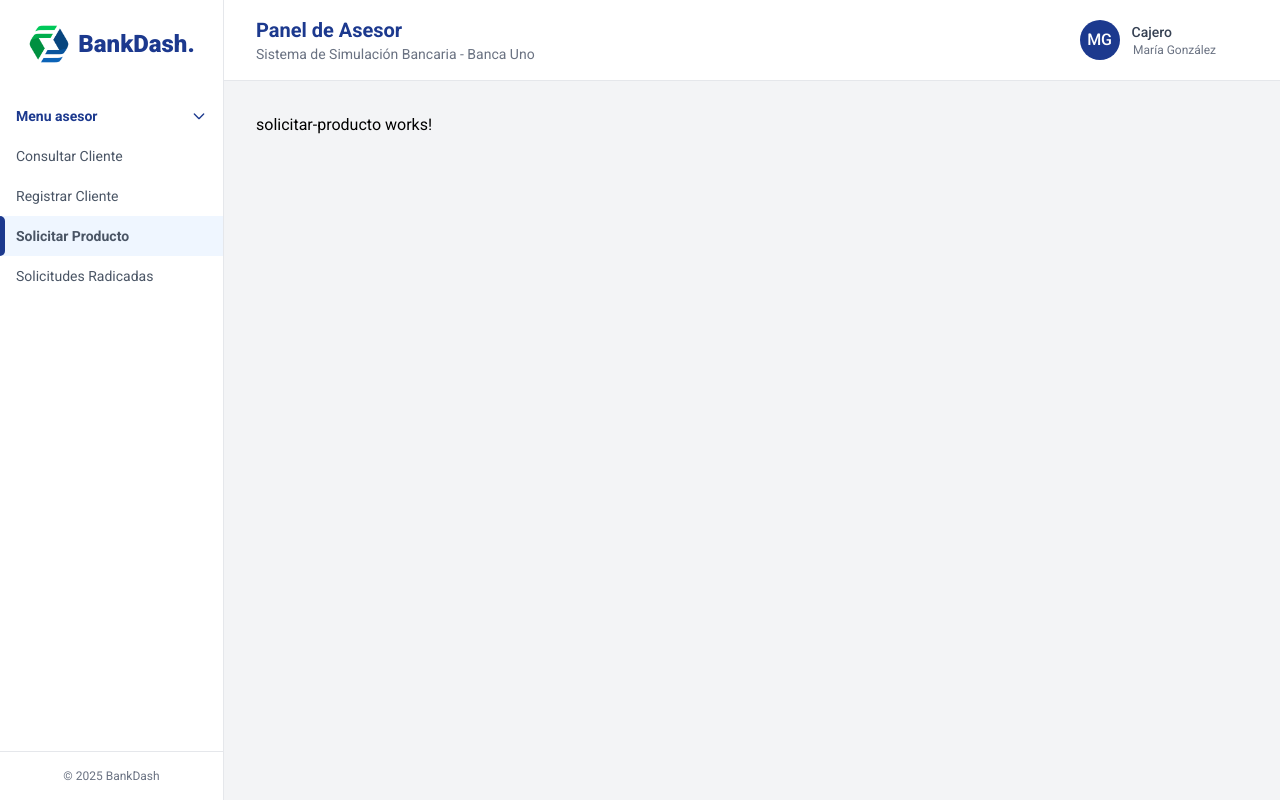
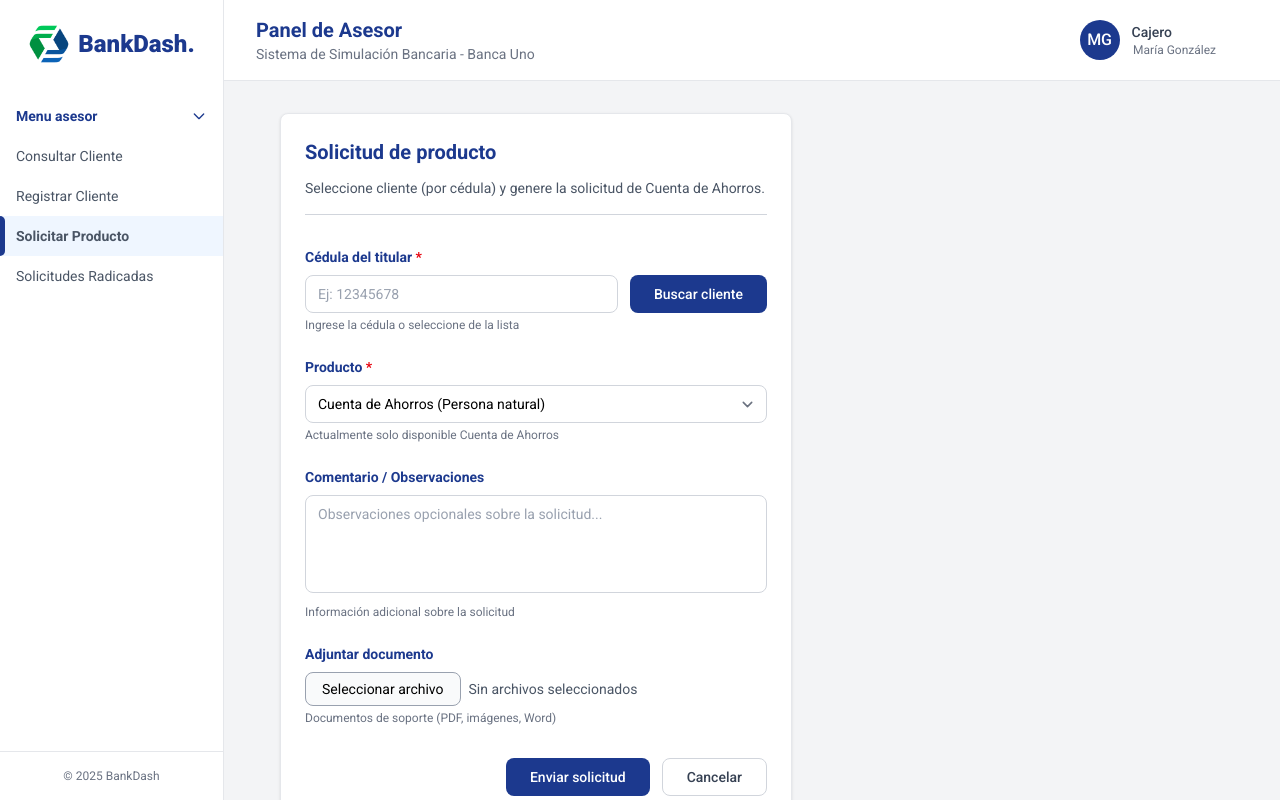
Before and after one commit to pacheco333/Banca_Frontend, an Angular app: page /asesor/solicitar-producto in a window 1280 px wide. Built offline with nearby package versions, Linux system fonts and the light colour scheme.

Commit message:
Panel solicitar producto actualizado

```diff
--- a/src/app/features/asesor/asesor.routes.ts
+++ b/src/app/features/asesor/asesor.routes.ts
@@ -15,41 +15,9 @@ export const ASESOR_ROUTES: Routes = [
         path: 'solicitar-producto',
         loadComponent: () =>
           import('./components/solicitar-producto/solicitar-producto.component').then(
-            (m) => m.SolicitarProducto
+            (m) => m.SolicitarProductoComponent
           ),
       }
     ]
   }
 ];
-
-// import { Routes } from '@angular/router';
-// import { AsesorLayoutComponent } from './layout/asesor-layout.component';
-
-// export const ASESOR_ROUTES: Routes = [
-//   {
-//     path: '',
-//     component: AsesorLayoutComponent,
-//     children: [
-//       {
-//         path: '',
-//         redirectTo: 'consultar-cliente',
-//         pathMatch: 'full',
-//       },
-//       {
-//         path: 'consultar-cliente',
-//         loadComponent: () =>
-//           import('./components/consultar-cliente/consultar-cliente.component').then(
-//             (m) => m.ConsultarClienteComponent
-//           ),
-//       },
-//       {
-//         path: 'registrar-cliente',
-//         loadComponent: () =>
-//           import('./components/registrar-cliente/registrar-cliente.component').then(
-//             (m) => m.RegistrarClienteComponent
-//           ),
-//       },
-//       // Aquí agregarás más rutas después
-//     ],
-//   },
-// ];
--- a/src/app/features/asesor/components/solicitar-producto/solicitar-producto.component.html
+++ b/src/app/features/asesor/components/solicitar-producto/solicitar-producto.component.html
@@ -1 +1,109 @@
-<p>solicitar-producto works!</p>
+<!-- Formulario de solicitud de producto -->
+<div class="bg-white rounded-lg shadow-sm border border-gray-200 w-full max-w-lg p-6 mb-6 ml-6">
+  <h2 class="text-lg md:text-xl font-bold text-blue-900 mb-3">Solicitud de producto</h2>
+  <p class="text-sm text-gray-600 mb-4">
+    Seleccione cliente (por cédula) y genere la solicitud de Cuenta de Ahorros.
+  </p>
+
+  <hr class="border-t border-gray-300 mt-1 mb-8" />
+
+  <form (ngSubmit)="enviarSolicitud()">
+    <!-- Cédula del titular -->
+    <div class="mb-6">
+      <label class="block text-sm font-semibold text-blue-900 mb-2">
+        Cédula del titular <span class="text-red-600">*</span>
+      </label>
+      <div class="flex flex-col sm:flex-row gap-3">
+        <input
+          type="text"
+          [(ngModel)]="cedula"
+          name="cedula"
+          placeholder="Ej: 12345678"
+          class="flex-1 px-3 py-2 border border-gray-300 rounded-lg text-sm focus:ring-2 focus:ring-blue-500 focus:border-transparent placeholder-gray-400"
+        />
+        <button
+          type="button"
+          (click)="buscarCliente()"
+          class="px-6 py-2 bg-blue-900 text-white rounded-lg hover:bg-blue-700 transition-colors text-sm font-medium"
+        >
+          Buscar cliente
+        </button>
+      </div>
+      <p class="text-xs text-gray-500 mt-1">Ingrese la cédula o seleccione de la lista</p>
+    </div>
+
+    <!-- Producto -->
+    <div class="mb-6">
+      <label class="block text-sm font-semibold text-blue-900 mb-2">
+        Producto <span class="text-red-600">*</span>
+      </label>
+      <select
+        [(ngModel)]="producto"
+        name="producto"
+        class="w-full px-3 py-2 border border-gray-300 rounded-lg text-sm focus:ring-2 focus:ring-blue-500 focus:border-transparent bg-white"
+      >
+        <option value="Cuenta de Ahorros (Persona natural)">Cuenta de Ahorros (Persona natural)</option>
+      </select>
+      <p class="text-xs text-gray-500 mt-1">Actualmente solo disponible Cuenta de Ahorros</p>
+    </div>
+
+    <!-- Comentario / Observaciones -->
+    <div class="mb-6">
+      <label class="block text-sm font-semibold text-blue-900 mb-2">
+        Comentario / Observaciones
+      </label>
+      <textarea
+        [(ngModel)]="comentario"
+        name="comentario"
+        placeholder="Observaciones opcionales sobre la solicitud..."
+        rows="4"
+        class="w-full px-3 py-2 border border-gray-300 rounded-lg text-sm focus:ring-2 focus:ring-blue-500 focus:border-transparent resize-none placeholder-gray-400"
+      ></textarea>
+      <p class="text-xs text-gray-500 mt-1">Información adicional sobre la solicitud</p>
+    </div>
+
+    <!-- Adjuntar documento -->
+    <div class="mb-6">
+      <label class="block text-sm font-semibold text-blue-900 mb-2">
+        Adjuntar documento
+      </label>
+      <div class="flex flex-col sm:flex-row items-start sm:items-center gap-2">
+        <input
+          type="file"
+          (change)="onFileSelected($event)"
+          #fileInput
+          class="hidden"
+          accept=".pdf,.jpg,.jpeg,.png,.doc,.docx"
+        />
+        <button
+          type="button"
+          (click)="fileInput.click()"
+          class="px-4 py-1.5 border border-gray-400 rounded-lg text-sm bg-gray-50 hover:bg-gray-100 transition-colors"
+        >
+          Seleccionar archivo
+        </button>
+        <span class="text-sm text-gray-600">
+          {{ archivoSeleccionado ? archivoSeleccionado : 'Sin archivos seleccionados' }}
+        </span>
+      </div>
+      <p class="text-xs text-gray-500 mt-1">Documentos de soporte (PDF, imágenes, Word)</p>
+    </div>
+
+    <!-- Botones -->
+    <div class="flex justify-end gap-3 mt-8">
+      <button
+        type="submit"
+        class="px-6 py-2 bg-blue-900 text-white rounded-lg hover:bg-blue-700 transition-colors text-sm font-medium"
+      >
+        Enviar solicitud
+      </button>
+      <button
+        type="button"
+        (click)="cancelar()"
+        class="px-6 py-2 border border-gray-300 text-gray-700 rounded-lg hover:bg-gray-50 transition-colors text-sm font-medium"
+      >
+        Cancelar
+      </button>
+    </div>
+  </form>
+</div>
--- a/src/app/features/asesor/components/solicitar-producto/solicitar-producto.component.ts
+++ b/src/app/features/asesor/components/solicitar-producto/solicitar-producto.component.ts
@@ -1,11 +1,86 @@
 import { Component } from '@angular/core';
+import { CommonModule } from '@angular/common';
+import { FormsModule } from '@angular/forms';
+import { SolicitudService } from '../../services/solicitud.service';
 
 @Component({
   selector: 'app-solicitar-producto',
-  imports: [],
+  standalone: true,
+  imports: [CommonModule, FormsModule],
   templateUrl: './solicitar-producto.component.html',
   styleUrl: './solicitar-producto.component.css'
 })
-export class SolicitarProducto {
+export class SolicitarProductoComponent {
+  cedula: string = '';
+  producto: string = 'Cuenta de Ahorros (Persona natural)';
+  comentario: string = '';
+  archivoSeleccionado: string = '';
+  archivoFile: File | null = null;
 
+  constructor(private solicitudService: SolicitudService) {}
+
+  buscarCliente(): void {
+    if (this.cedula.trim()) {
+      console.log('Buscando cliente con cédula:', this.cedula);
+      this.solicitudService.buscarCliente(this.cedula).subscribe({
+        next: (cliente) => {
+          console.log('Cliente encontrado:', cliente);
+          alert(`Cliente encontrado: ${cliente.nombre} ${cliente.apellido}`);
+        },
+        error: (error) => {
+          console.error('Error al buscar cliente:', error);
+        }
+      });
+    } else {
+      alert('Por favor ingrese una cédula');
+    }
+  }
+
+  onFileSelected(event: Event): void {
+    const input = event.target as HTMLInputElement;
+    if (input.files && input.files.length > 0) {
+      this.archivoFile = input.files[0];
+      this.archivoSeleccionado = input.files[0].name;
+    }
+  }
+
+  enviarSolicitud(): void {
+    if (!this.cedula.trim()) {
+      alert('Por favor ingrese la cédula del titular');
+      return;
+    }
+
+    const solicitud = {
+      cedula: this.cedula,
+      producto: this.producto,
+      comentario: this.comentario,
+      archivo: this.archivoFile
+    };
+
+    console.log('Enviando solicitud:', solicitud);
+
+    this.solicitudService.enviarSolicitud(solicitud).subscribe({
+      next: (response) => {
+        console.log('Solicitud enviada exitosamente:', response);
+        alert('Solicitud enviada exitosamente');
+        this.limpiarFormulario();
+      },
+      error: (error) => {
+        console.error('Error al enviar solicitud:', error);
+        alert('Error al enviar la solicitud');
+      }
+    });
+  }
+
+  cancelar(): void {
+    this.limpiarFormulario();
+  }
+
+  private limpiarFormulario(): void {
+    this.cedula = '';
+    this.producto = 'Cuenta de Ahorros (Persona natural)';
+    this.comentario = '';
+    this.archivoSeleccionado = '';
+    this.archivoFile = null;
+  }
 }
--- a/src/app/features/asesor/layout/asesor-layout.component.ts
+++ b/src/app/features/asesor/layout/asesor-layout.component.ts
@@ -8,7 +8,7 @@ import { SidebarComponent } from '../../../shared/components/sidebar/sidebar.com
   standalone: true,
   imports: [RouterOutlet, SidebarComponent, HeaderComponent],
   template: `
-    <div class="flex min-h-screen bg-gray-100 overflow-hidden">
+    <div class="flex h-screen bg-gray-100 overflow-hidden">
       <!-- Sidebar -->
       <app-sidebar [menuItems]="asesorMenuItems"></app-sidebar>
 
--- /dev/null
+++ b/src/app/features/asesor/services/solicitud.service.ts
@@ -0,0 +1,45 @@
+import { Injectable } from '@angular/core';
+import { HttpClient, HttpHeaders } from '@angular/common/http';
+import { Observable } from 'rxjs';
+
+@Injectable({
+  providedIn: 'root'
+})
+export class SolicitudService {
+  private apiUrl = 'http://localhost:3000/api'; // Cambia esto por tu URL de API
+
+  constructor(private http: HttpClient) {}
+
+  buscarCliente(cedula: string): Observable<any> {
+    return this.http.get(`${this.apiUrl}/clientes/${cedula}`);
+  }
+
+  enviarSolicitud(solicitud: any): Observable<any> {
+    const formData = new FormData();
+    formData.append('cedula', solicitud.cedula);
+    formData.append('producto', solicitud.producto);
+    formData.append('comentario', solicitud.comentario);
+
+    if (solicitud.archivo) {
+      formData.append('archivo', solicitud.archivo, solicitud.archivo.name);
+    }
+
+    return this.http.post(`${this.apiUrl}/solicitudes`, formData);
+  }
+
+  obtenerSolicitudes(): Observable<any[]> {
+    return this.http.get<any[]>(`${this.apiUrl}/solicitudes`);
+  }
+
+  obtenerSolicitudPorId(id: string): Observable<any> {
+    return this.http.get(`${this.apiUrl}/solicitudes/${id}`);
+  }
+
+  actualizarSolicitud(id: string, solicitud: any): Observable<any> {
+    return this.http.put(`${this.apiUrl}/solicitudes/${id}`, solicitud);
+  }
+
+  eliminarSolicitud(id: string): Observable<any> {
+    return this.http.delete(`${this.apiUrl}/solicitudes/${id}`);
+  }
+}
```
Also changed, not shown: 1 other file (tests, documents, lock files or other folders).
